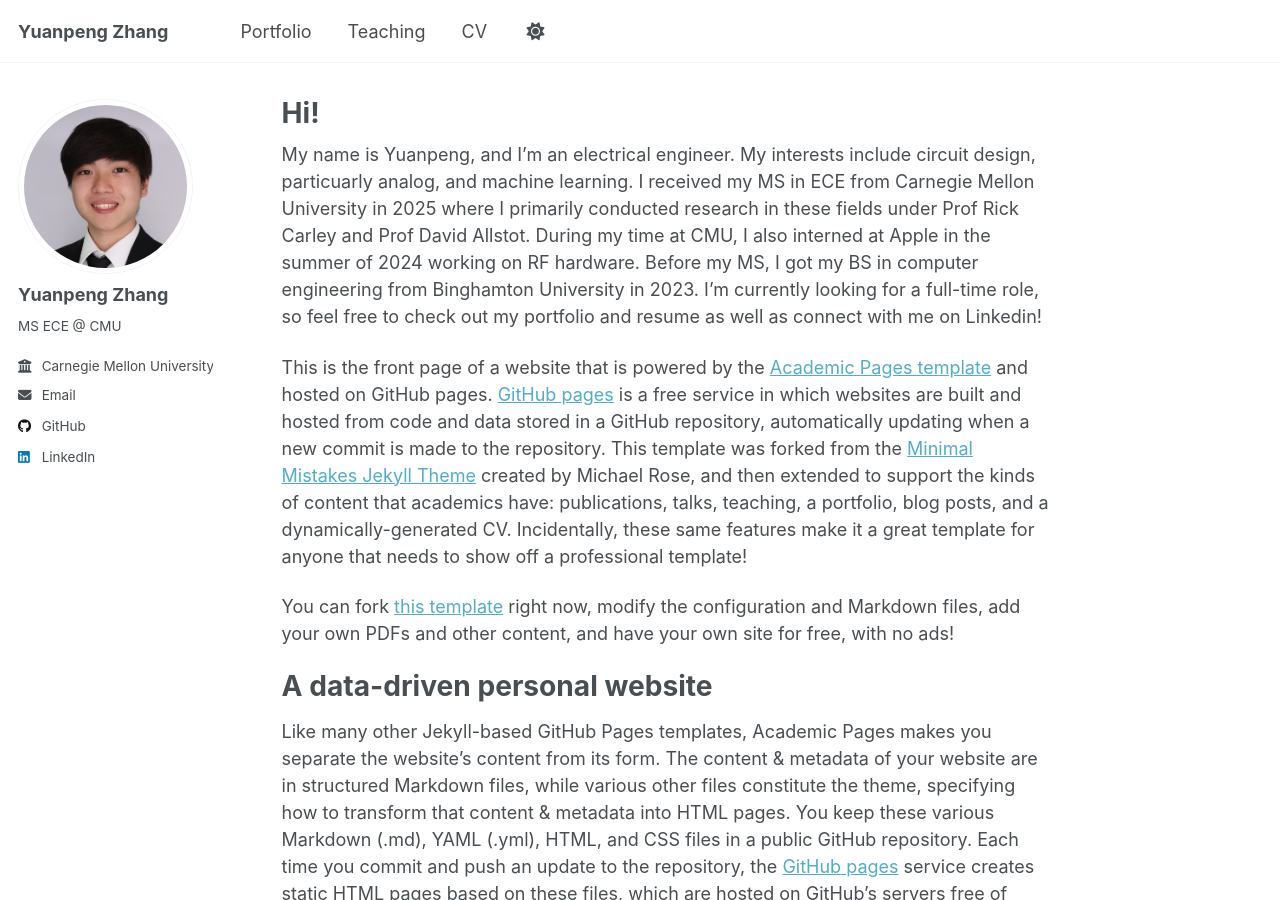
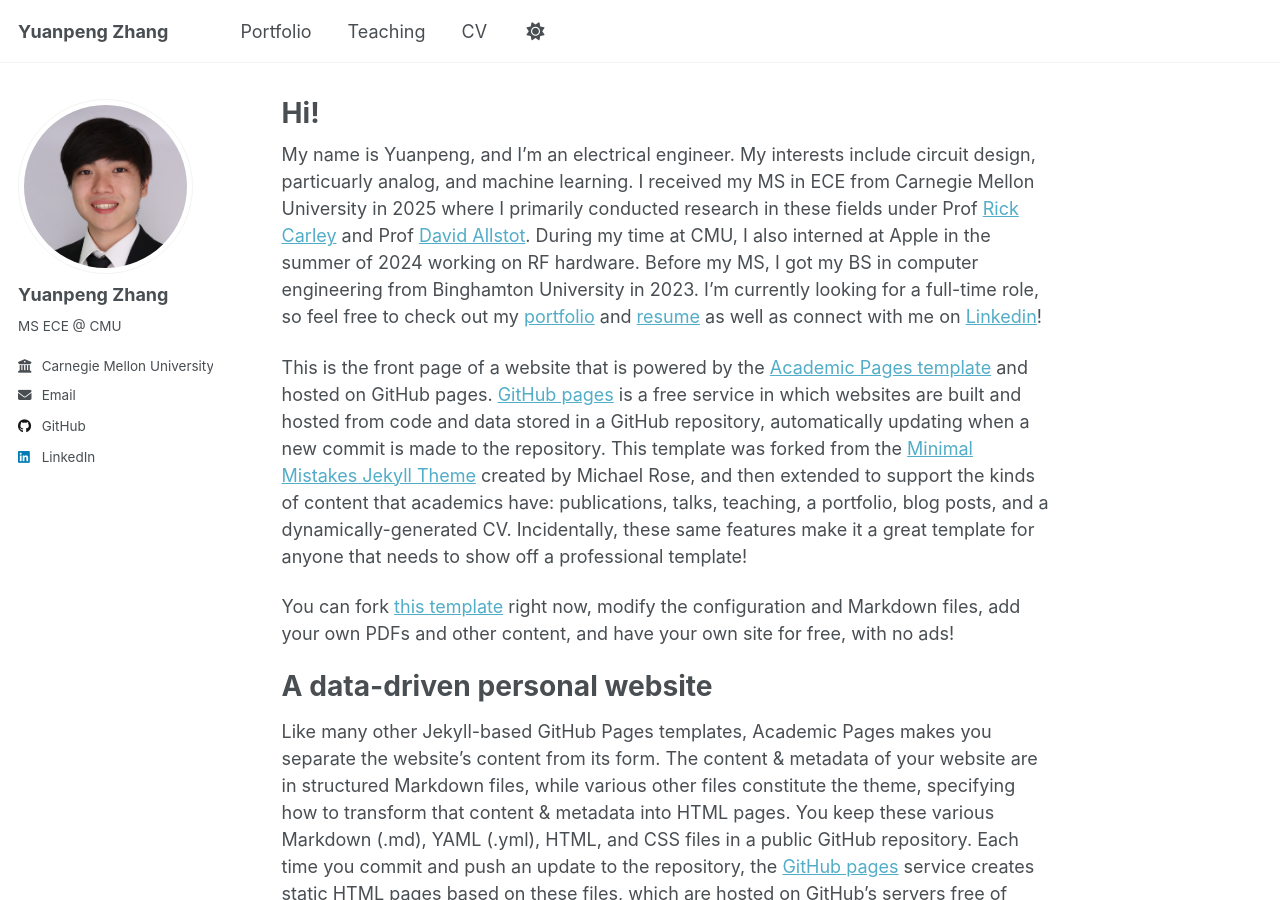
Before and after one commit to yuanpenguin/yuanpenguin.github.io, a Jekyll site: the page built from _pages/about.md, in a window 1280 px wide and 900 px high. Built offline with Jekyll 4.4.1, drawn with Linux system fonts in a browser that asks for light colours; a script that is not in the unit is left out; part of the change alters nothing that is shown.

```diff
--- a/_pages/about.md
+++ b/_pages/about.md
@@ -7,7 +7,7 @@ redirect_from:
   - /about.html
 ---
 
-My name is Yuanpeng, and I'm an electrical engineer. My interests include circuit design, particuarly analog, and machine learning. I received my MS in ECE from Carnegie Mellon University in 2025 where I primarily conducted research in these fields under Prof Rick Carley and Prof David Allstot. During my time at CMU, I also interned at Apple in the summer of 2024 working on RF hardware. Before my MS, I got my BS in computer engineering from Binghamton University in 2023. I'm currently looking for a full-time role, so feel free to check out my portfolio and resume as well as connect with me on Linkedin!
+My name is Yuanpeng, and I'm an electrical engineer. My interests include circuit design, particuarly analog, and machine learning. I received my MS in ECE from Carnegie Mellon University in 2025 where I primarily conducted research in these fields under Prof [Rick Carley](https://www.ece.cmu.edu/directory/bios/carley-rick.html) and Prof [David Allstot](https://ieeexplore.ieee.org/author/37275544000). During my time at CMU, I also interned at Apple in the summer of 2024 working on RF hardware. Before my MS, I got my BS in computer engineering from Binghamton University in 2023. I'm currently looking for a full-time role, so feel free to check out my [portfolio](https://yuanpenguin.github.io/portfolio/) and [resume](https://yuanpenguin.github.io/cv/) as well as connect with me on [Linkedin](https://www.linkedin.com/in/yuanpeng-zhang/)!
 
 This is the front page of a website that is powered by the [Academic Pages template](https://github.com/academicpages/academicpages.github.io) and hosted on GitHub pages. [GitHub pages](https://pages.github.com) is a free service in which websites are built and hosted from code and data stored in a GitHub repository, automatically updating when a new commit is made to the repository. This template was forked from the [Minimal Mistakes Jekyll Theme](https://mmistakes.github.io/minimal-mistakes/) created by Michael Rose, and then extended to support the kinds of content that academics have: publications, talks, teaching, a portfolio, blog posts, and a dynamically-generated CV. Incidentally, these same features make it a great template for anyone that needs to show off a professional template!
 
```
